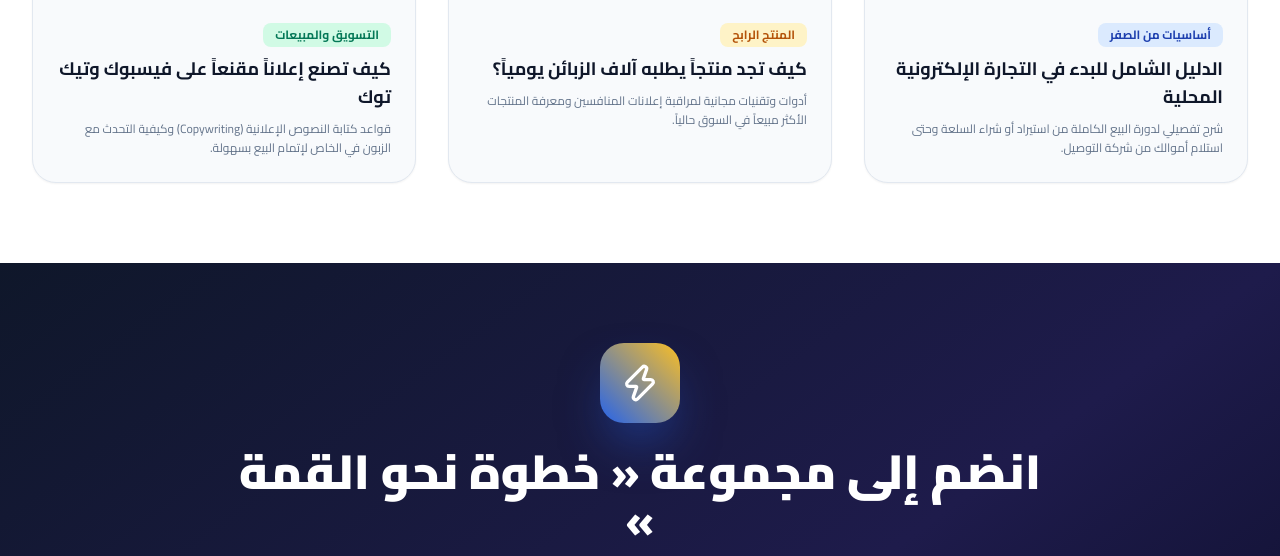
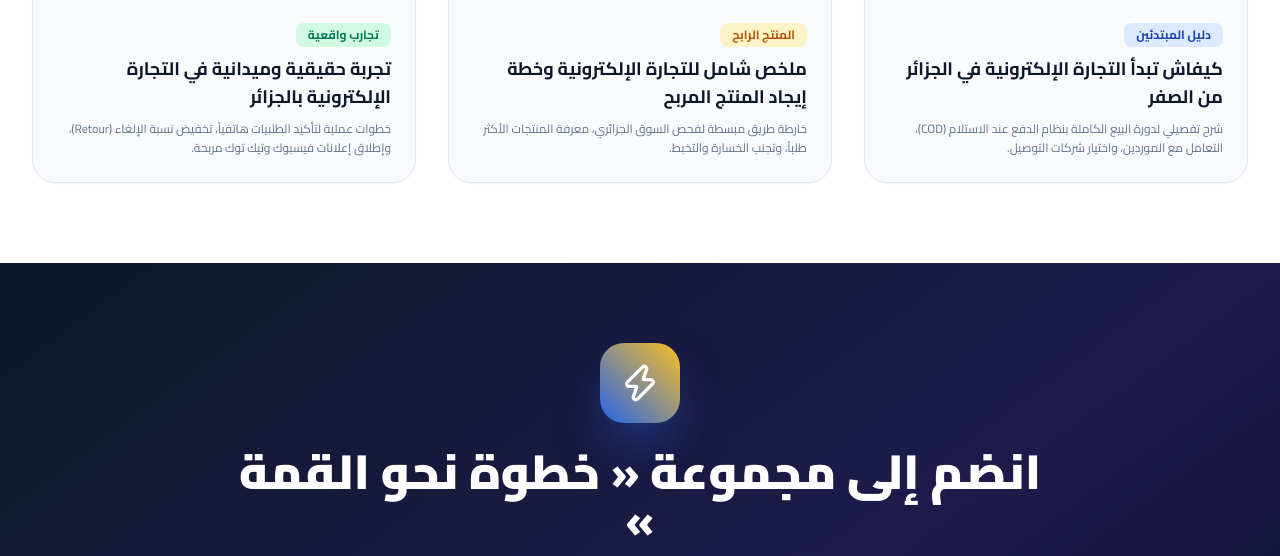
Before and after one commit to mirobadjelmane021-dotcom/khotwa-nahwa-al-qimma, a plain HTML site: page index.html in a window 1280 px wide. Shown: the part 2714-3270 px from the top of the page. Drawn offline with nearby package versions, Linux system fonts and the light colour scheme.

Commit message:
fix: Update videos to real Algerian e-commerce guides

```diff
--- a/index.html
+++ b/index.html
@@ -326,36 +326,36 @@
         <!-- Video 1 -->
         <div class="bg-slate-50 rounded-3xl overflow-hidden border border-slate-200 shadow-sm hover:shadow-md transition">
           <div class="relative aspect-video bg-slate-900">
-            <iframe class="w-full h-full" src="https://www.youtube.com/embed/5qap5aO4i9A" title="مفاهيم التجارة الإلكترونية" frameborder="0" allow="accelerometer; autoplay; clipboard-write; encrypted-media; gyroscope; picture-in-picture" allowfullscreen></iframe>
+            <iframe class="w-full h-full" src="https://www.youtube.com/embed/b5jGKrSyrKY" title="كيفاش تبدأ التجارة الإلكترونية في الجزائر" frameborder="0" allow="accelerometer; autoplay; clipboard-write; encrypted-media; gyroscope; picture-in-picture" allowfullscreen></iframe>
           </div>
           <div class="p-6">
-            <span class="inline-block px-3 py-1 bg-blue-100 text-brand-700 rounded-lg text-xs font-bold mb-2">أساسيات من الصفر</span>
-            <h3 class="font-bold text-lg text-slate-900 mb-2">الدليل الشامل للبدء في التجارة الإلكترونية المحلية</h3>
-            <p class="text-slate-500 text-xs leading-relaxed">شرح تفصيلي لدورة البيع الكاملة من استيراد أو شراء السلعة وحتى استلام أموالك من شركة التوصيل.</p>
+            <span class="inline-block px-3 py-1 bg-blue-100 text-brand-700 rounded-lg text-xs font-bold mb-2">دليل المبتدئين</span>
+            <h3 class="font-bold text-lg text-slate-900 mb-2">كيفاش تبدأ التجارة الإلكترونية في الجزائر من الصفر</h3>
+            <p class="text-slate-500 text-xs leading-relaxed">شرح تفصيلي لدورة البيع الكاملة بنظام الدفع عند الاستلام (COD)، التعامل مع الموردين، واختيار شركات التوصيل.</p>
           </div>
         </div>
 
         <!-- Video 2 -->
         <div class="bg-slate-50 rounded-3xl overflow-hidden border border-slate-200 shadow-sm hover:shadow-md transition">
           <div class="relative aspect-video bg-slate-900">
-            <iframe class="w-full h-full" src="https://www.youtube.com/embed/dQw4w9WgXcQ" title="طريقة اختيار المنتج" frameborder="0" allow="accelerometer; autoplay; clipboard-write; encrypted-media; gyroscope; picture-in-picture" allowfullscreen></iframe>
+            <iframe class="w-full h-full" src="https://www.youtube.com/embed/UUPhm_5bzLI" title="ملخص التجارة الإلكترونية والمنتج الرابح" frameborder="0" allow="accelerometer; autoplay; clipboard-write; encrypted-media; gyroscope; picture-in-picture" allowfullscreen></iframe>
           </div>
           <div class="p-6">
             <span class="inline-block px-3 py-1 bg-amber-100 text-amber-700 rounded-lg text-xs font-bold mb-2">المنتج الرابح</span>
-            <h3 class="font-bold text-lg text-slate-900 mb-2">كيف تجد منتجاً يطلبه آلاف الزبائن يومياً؟</h3>
-            <p class="text-slate-500 text-xs leading-relaxed">أدوات وتقنيات مجانية لمراقبة إعلانات المنافسين ومعرفة المنتجات الأكثر مبيعاً في السوق حالياً.</p>
+            <h3 class="font-bold text-lg text-slate-900 mb-2">ملخص شامل للتجارة الإلكترونية وخطة إيجاد المنتج المربح</h3>
+            <p class="text-slate-500 text-xs leading-relaxed">خارطة طريق مبسطة لفحص السوق الجزائري، معرفة المنتجات الأكثر طلباً، وتجنب الخسارة والتخبط.</p>
           </div>
         </div>
 
         <!-- Video 3 -->
         <div class="bg-slate-50 rounded-3xl overflow-hidden border border-slate-200 shadow-sm hover:shadow-md transition">
           <div class="relative aspect-video bg-slate-900">
-            <iframe class="w-full h-full" src="https://www.youtube.com/embed/ScMzIvxBSi4" title="أسرار التسويق والإعلانات" frameborder="0" allow="accelerometer; autoplay; clipboard-write; encrypted-media; gyroscope; picture-in-picture" allowfullscreen></iframe>
+            <iframe class="w-full h-full" src="https://www.youtube.com/embed/af4cHMKqOF4" title="تحدي وتجربة واقعية في الجزائر" frameborder="0" allow="accelerometer; autoplay; clipboard-write; encrypted-media; gyroscope; picture-in-picture" allowfullscreen></iframe>
           </div>
           <div class="p-6">
-            <span class="inline-block px-3 py-1 bg-emerald-100 text-emerald-700 rounded-lg text-xs font-bold mb-2">التسويق والمبيعات</span>
-            <h3 class="font-bold text-lg text-slate-900 mb-2">كيف تصنع إعلاناً مقنعاً على فيسبوك وتيك توك</h3>
-            <p class="text-slate-500 text-xs leading-relaxed">قواعد كتابة النصوص الإعلانية (Copywriting) وكيفية التحدث مع الزبون في الخاص لإتمام البيع بسهولة.</p>
+            <span class="inline-block px-3 py-1 bg-emerald-100 text-emerald-700 rounded-lg text-xs font-bold mb-2">تجارب واقعية</span>
+            <h3 class="font-bold text-lg text-slate-900 mb-2">تجربة حقيقية وميدانية في التجارة الإلكترونية بالجزائر</h3>
+            <p class="text-slate-500 text-xs leading-relaxed">خطوات عملية لتأكيد الطلبيات هاتفياً، تخفيض نسبة الإلغاء (Retour)، وإطلاق إعلانات فيسبوك وتيك توك مربحة.</p>
           </div>
         </div>
 
@@ -461,7 +461,7 @@
       const text = encodeURIComponent(`السلام عليكم، أنا ${name} من ولاية ${city}. أريد الانضمام إلى مجموعة خطوة نحو القمة للتجارة الإلكترونية.\nرقم هاتفي: ${phone}\nمستواي: ${exp}`);
 
       setTimeout(() => {
-        // You can update this phone number with المدير ميرو's phone
+        // You can update this phone number with admin phone
         window.open(`https://wa.me/?text=${text}`, '_blank');
       }, 1000);
     }
```
